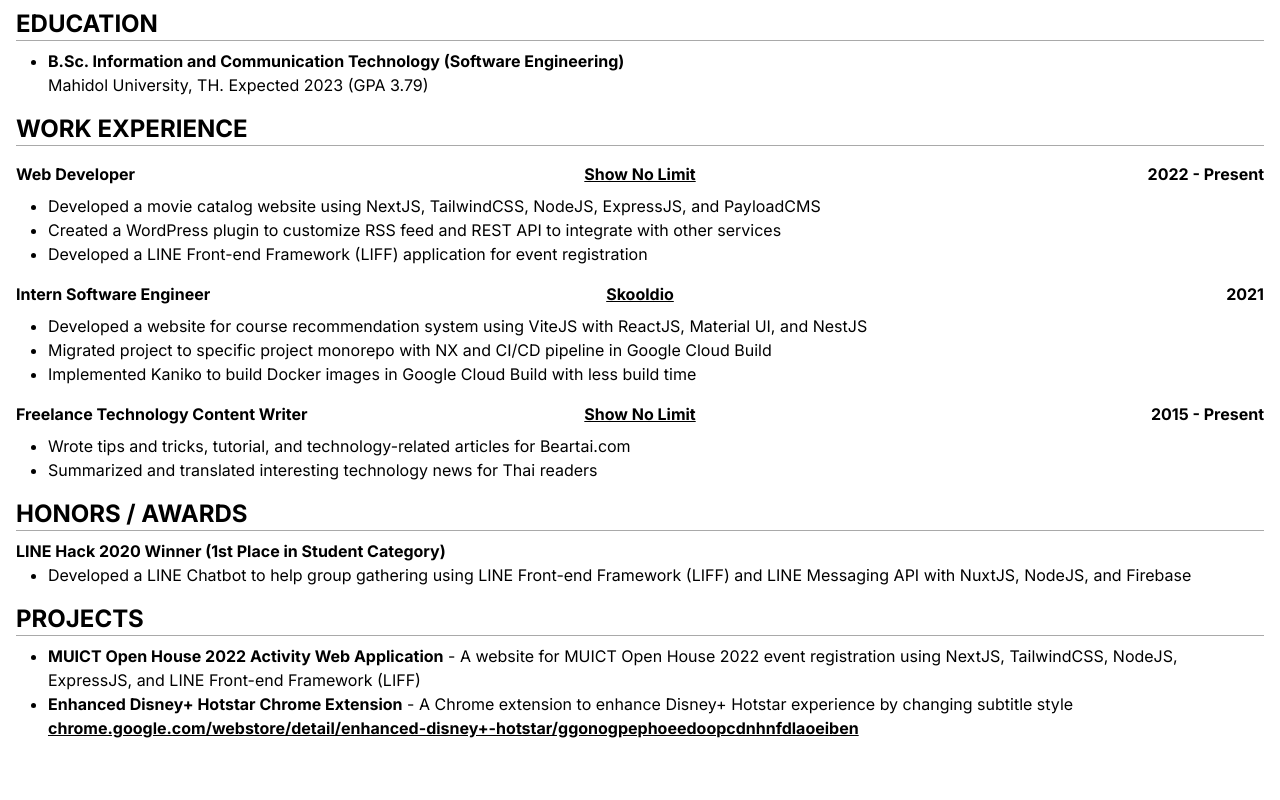
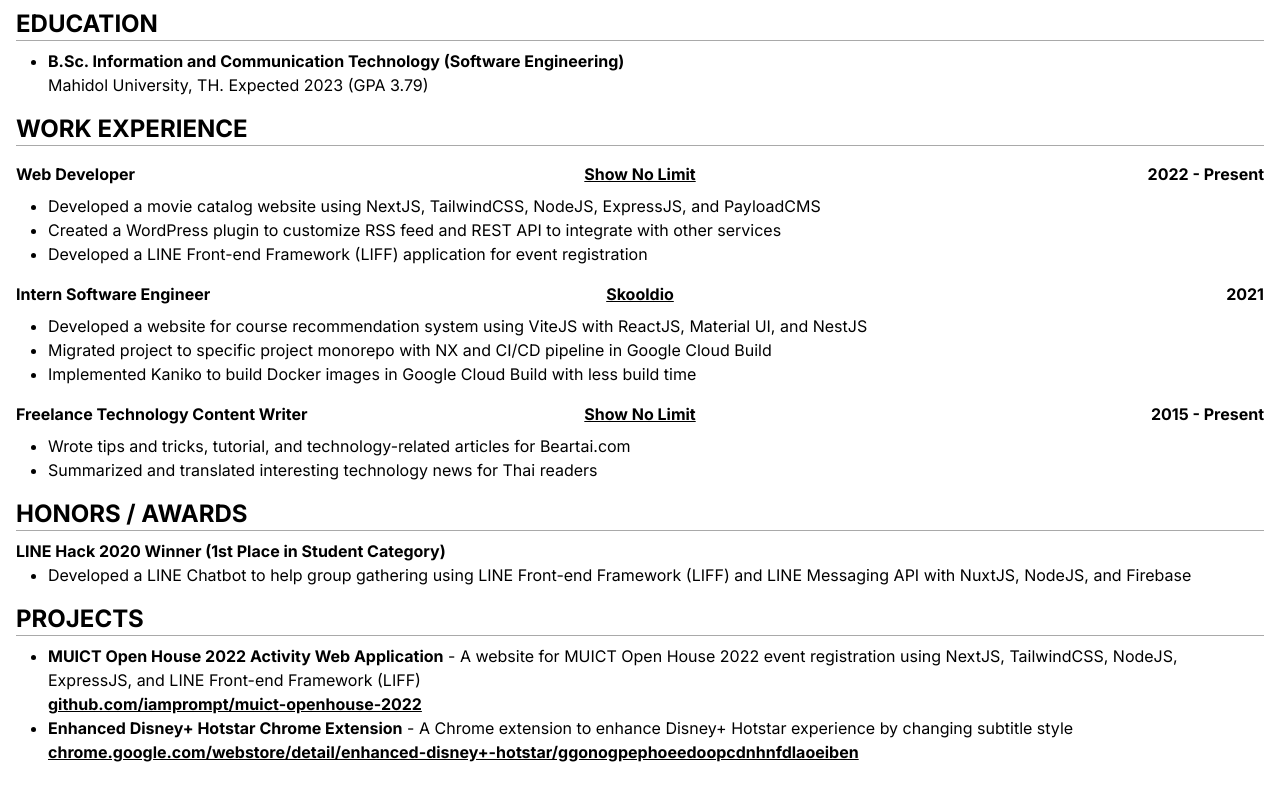
Before and after one commit to iamprompt/resume, a React (Vite) app: page / in a window 1280 px wide. Shown: the part 514-1314 px from the top of the page. Built offline with nearby package versions, Linux system fonts and the light colour scheme.

Commit message:
add link

```diff
--- a/src/data.ts
+++ b/src/data.ts
@@ -105,6 +105,7 @@
     name: 'MUICT Open House 2022 Activity Web Application',
     details:
       'A website for MUICT Open House 2022 event registration using NextJS, TailwindCSS, NodeJS, ExpressJS, and LINE Front-end Framework (LIFF)',
+    url: 'github.com/iamprompt/muict-openhouse-2022',
   },
   {
     name: 'Enhanced Disney+ Hotstar Chrome Extension',
```
